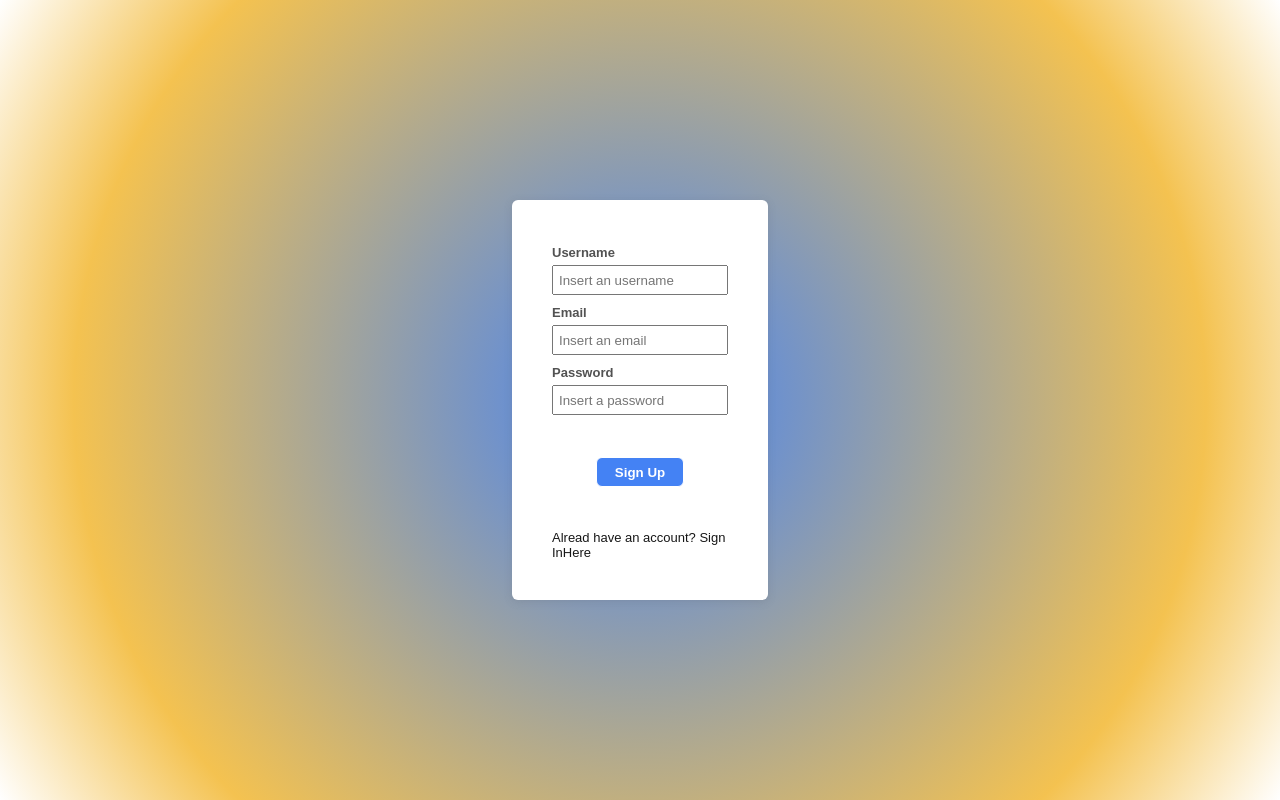
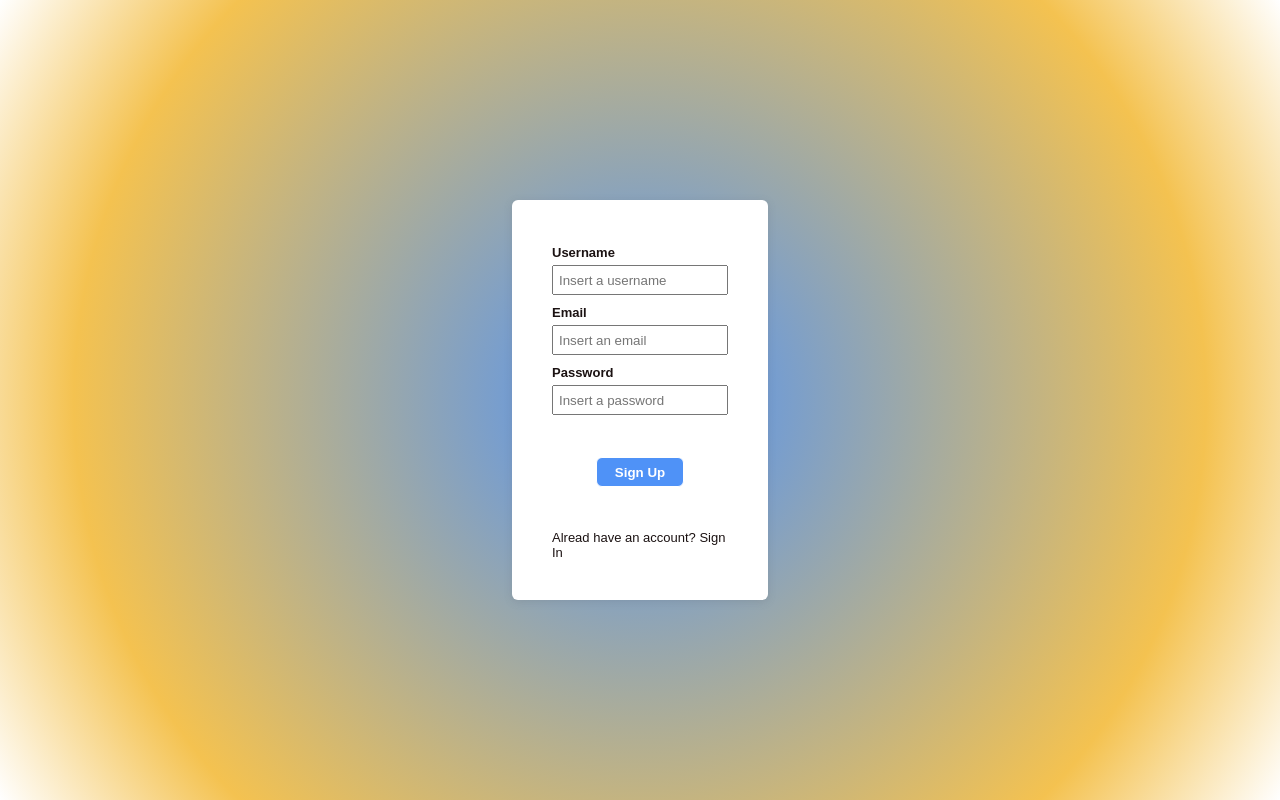
Before and after one commit to Ali-Olliek/Massyve-Frontend, a Next.js app: page /auth/signup in a window 1280 px wide. Built offline with nearby package versions, Linux system fonts and the light colour scheme; no server answers.

Commit message:
Adjusted Styling For Sign up and Sign in Pages

```diff
--- a/src/app/auth/signin/page.tsx
+++ b/src/app/auth/signin/page.tsx
@@ -58,8 +58,8 @@ function SignIn() {
           </div>
         </form>
         <p>
-          New user? Create Account{' '}
-          <a onClick={() => navigate.push(ROUTES['sign-up'])}>Here</a>
+          New user?{' '}
+          <a onClick={() => navigate.push(ROUTES['sign-up'])}>Create Account</a>
         </p>
       </div>
     </div>
--- a/src/app/auth/signup/page.css
+++ b/src/app/auth/signup/page.css
@@ -15,9 +15,9 @@
   background: rgb(68, 130, 244);
   background: radial-gradient(
     circle,
-    rgba(68, 130, 244, 1) 0%,
-    rgba(244, 194, 80, 1) 75%,
-    rgba(255, 255, 255, 1) 100%
+    var(--secondary-color) 0%,
+    var(--accent-color) 75%,
+    var(--white) 100%
   );
   height: 100vh;
   width: 100vw;
@@ -45,7 +45,7 @@
   flex-direction: column;
   margin-block: 5px;
   gap: 5px;
-  color: #131313bb;
+  color: var(--text-color);
   font-size: small;
   font-weight: bold;
 }
@@ -61,10 +61,10 @@
 
 .sign-up > form button {
   width: 50%;
-  background-color: #4482f4;
+  background-color: var(--secondary-color);
   height: 30px;
   border-radius: 6px;
-  color: #ffff;
+  color: var(--white);
   border: 0.5px solid;
   font-weight: bold;
   cursor: pointer;
@@ -76,3 +76,11 @@
   width: 100%;
   align-items: center;
 }
+
+.sign-up > p {
+  color: var(--text-color);
+}
+
+.sign-up > p > a {
+  cursor: pointer;
+}
--- a/src/app/auth/signup/page.tsx
+++ b/src/app/auth/signup/page.tsx
@@ -20,9 +20,10 @@ function SignUp() {
 
     if (!user) return setCredentials({ username: '', email: '', password: '' });
 
-    navigate.push(ROUTES.main);
+    navigate.push(ROUTES['sign-in']);
   };
 
+  //TODO Add form validation
   return (
     <div className='sign-up-page'>
       <div className='sign-up'>
@@ -34,7 +35,7 @@ function SignUp() {
                 autoComplete='username'
                 type='text'
                 name='username'
-                placeholder='Insert an username'
+                placeholder='Insert a username'
                 value={credentials.username}
                 onChange={(e) =>
                   setCredentials({ ...credentials, username: e.target.value })
@@ -71,8 +72,8 @@ function SignUp() {
           </div>
         </form>
         <p>
-          Alread have an account? Sign In
-          <a onClick={() => navigate.push(ROUTES['sign-in'])}>Here</a>
+          Alread have an account?{' '}
+          <a onClick={() => navigate.push(ROUTES['sign-in'])}>Sign In</a>
         </p>
       </div>
     </div>
--- a/src/app/globals.css
+++ b/src/app/globals.css
@@ -4,7 +4,7 @@
   --primary-color: #4482f4;
   --secondary-color: #4f92f7;
   --accent-color: #f4c250;
-  --text-color: #ffff;
+  --text-color: #1B1212;
   --white: #ffff
 }
 
@@ -35,13 +35,13 @@ body {
   margin: 0;
 }
 
-a {
+/* a {
   color: inherit;
   text-decoration: none;
-}
+} */
 
-@media (prefers-color-scheme: dark) {
+/* @media (prefers-color-scheme: dark) {
   html {
     color-scheme: dark;
   }
-}
+} */
```
Also changed, not shown: src/app/auth/signin/page.css (+10 -0 lines).
